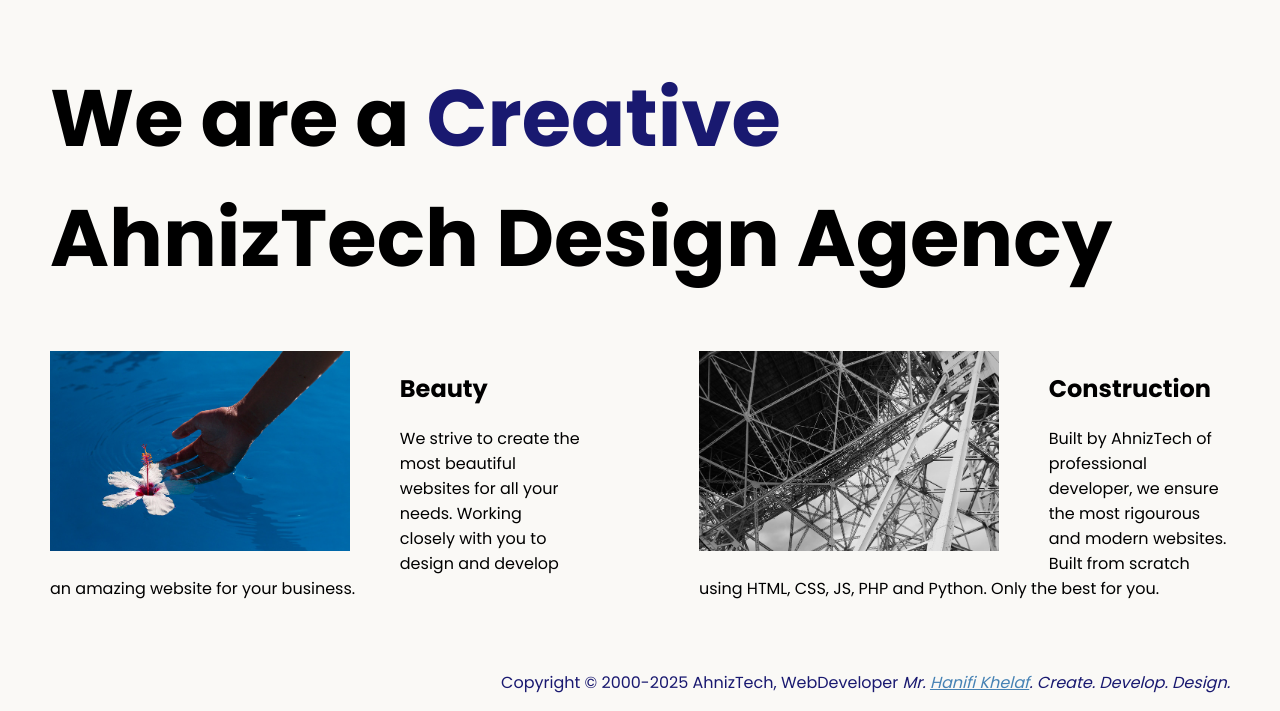
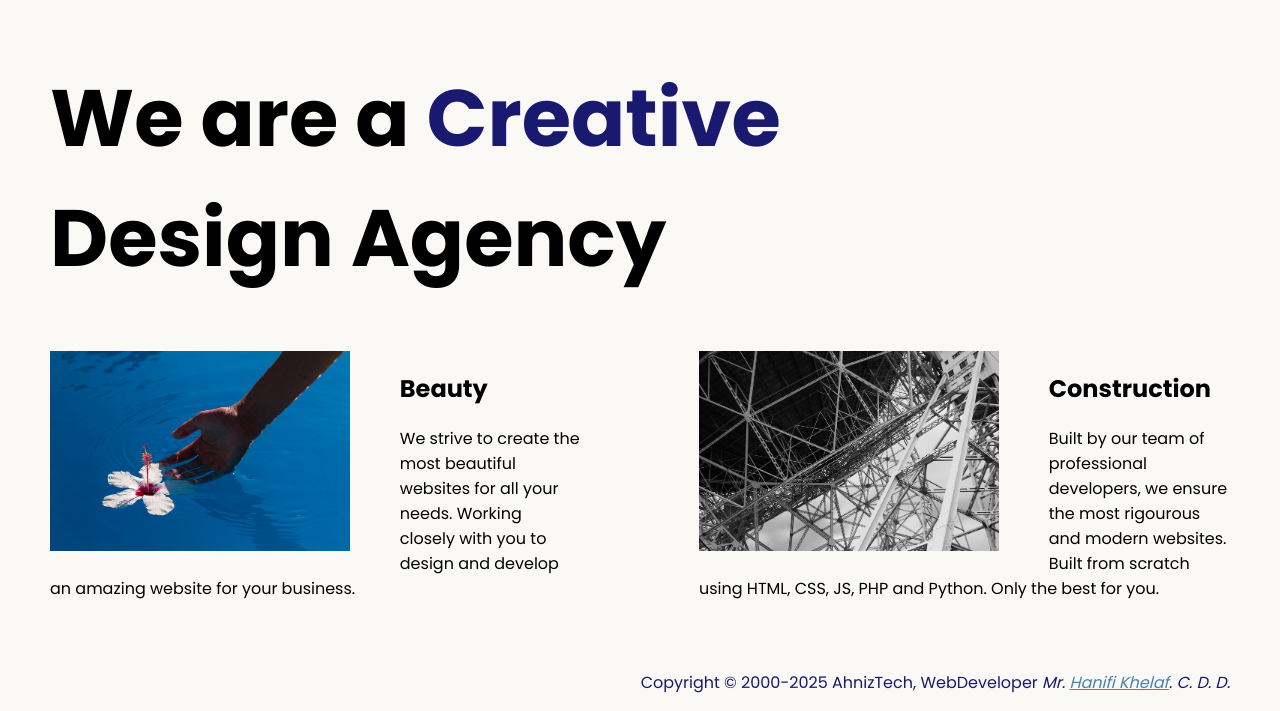
Before and after one commit to AhnizDev/Ahniztech-CDD, a plain HTML site: page index.html in a window 1280 px wide. Shown: the part 99-810 px from the top of the page. Drawn offline with Linux system fonts and the light colour scheme.

Commit message:
Update index.html

```diff
--- a/index.html
+++ b/index.html
@@ -23,7 +23,7 @@
 <body>
   <div class="main">
     <img class="logo" src="./assets/images/logo.png" alt="logo">
-    <h1>We are a <span class="creative">Creative</span> <br />AhnizTech Design Agency</h1>
+    <h1>We are a <span class="creative">Creative</span> <br />Design Agency</h1>
     <div class="left card"><img class="tile-image" src="./assets/images/beautiful.jpg" alt="hand and flower in water">
       <h2 class="card-title">Beauty</h2>
       <p class="card-text">We strive to create the most beautiful websites for all your needs. Working closely with you
@@ -34,13 +34,13 @@
 
     <div class="right card"><img class="tile-image" src="./assets/images/construction.jpg" alt="metal structure">
       <h2 class="card-title">Construction</h2>
-      <p>Built by AhnizTech of professional developer, we ensure the most rigourous and modern websites. Built from
+      <p>Built by our team of professional developers, we ensure the most rigourous and modern websites. Built from
         scratch using HTML, CSS, JS, PHP and Python. Only the best for you.</p>
     </div>
 
   </div>
   <footer>
-    <p> Copyright &copy; 2000-2025 AhnizTech, </i>WebDeveloper <i>Mr. <a style="color: steelblue;" href="https://khelaf-hanifi.com/">Hanifi Khelaf</a>. Create. Develop. Design.</p>
+    <p> Copyright &copy; 2000-2025 AhnizTech, </i>WebDeveloper <i>Mr. <a style="color: steelblue;" href="https://khelaf-hanifi.com/">Hanifi Khelaf</a>. C. D. D.</p>
   </footer>
 </body>
 
```
